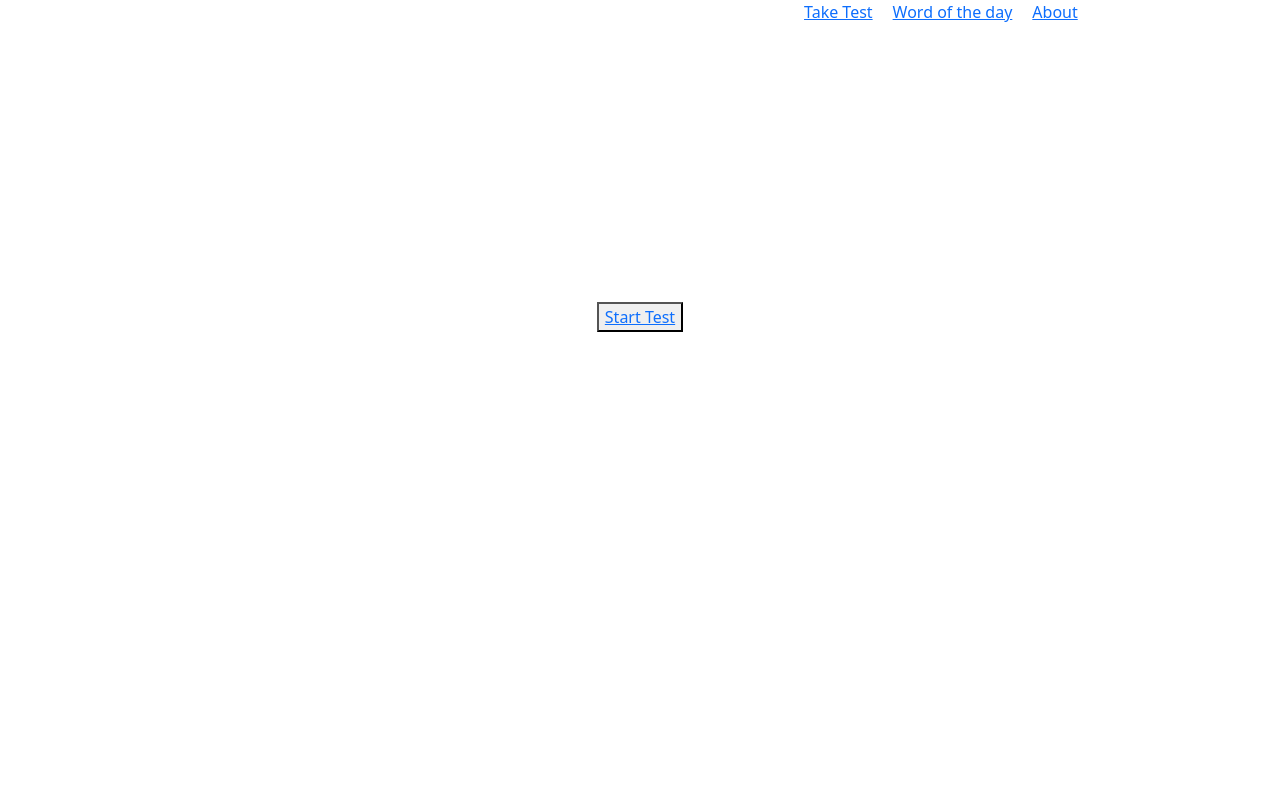
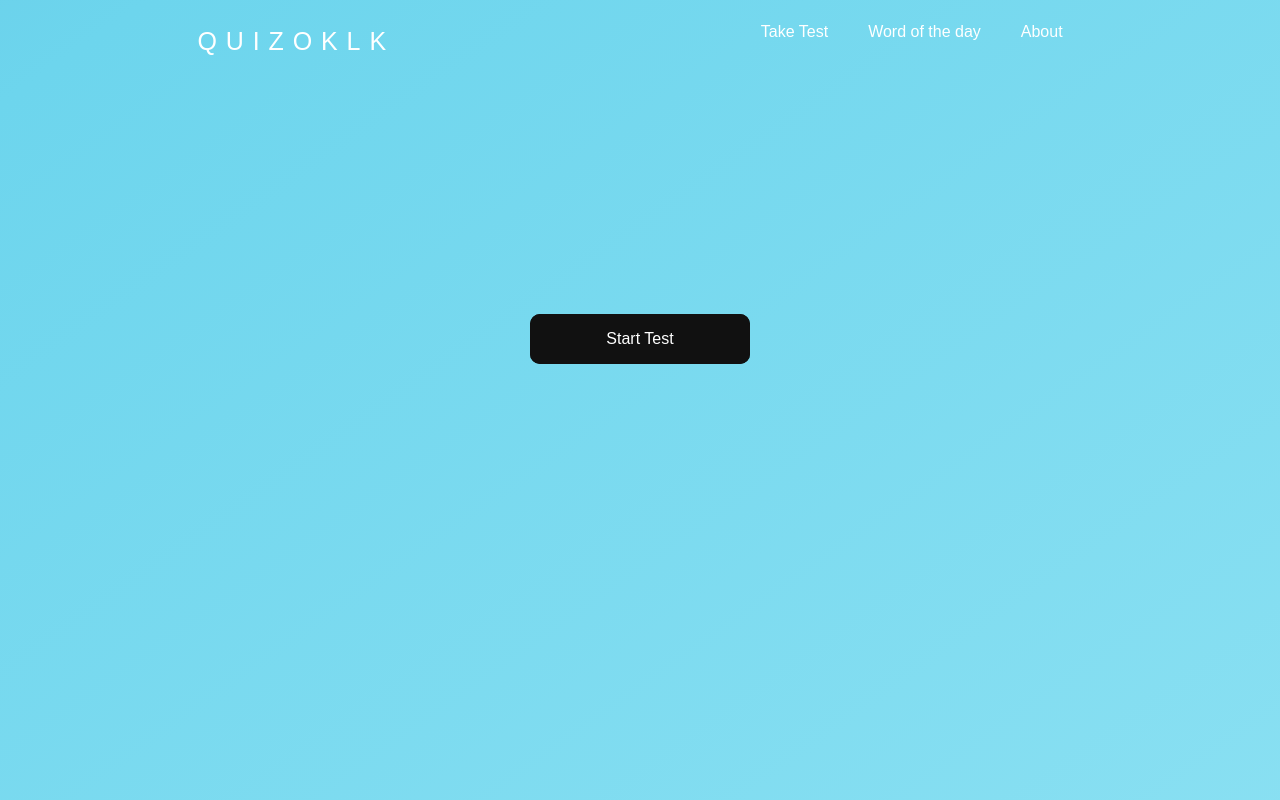
Before and after one commit to Farouq-okeniyi/onlinequiz, a plain HTML site: page index.html in a window 1280 px wide. Drawn offline with nearby package versions, Linux system fonts and the light colour scheme; the site is published under a folder, as on GitHub Pages, so addresses that start at the root find nothing.

Commit message:
no message

```diff
--- a/index.html
+++ b/index.html
@@ -5,7 +5,7 @@
     <meta name="viewport" content="width=device-width, initial-scale=1.0">
     <title>Document</title>
     <link rel="stylesheet" href="https://cdn.jsdelivr.net/npm/bootstrap@5.3.3/dist/css/bootstrap.min.css">
-    <link rel="stylesheet" href="/css/button .css">
+    <link rel="stylesheet" href="./css/button .css">
 </head>
 <body style=" height:100%; width: 100%; background-repeat: no-repeat;" class="d-flex flex-column justify-content-between  ">
 <div class="container, d-flex  justify-content-around ">
```
